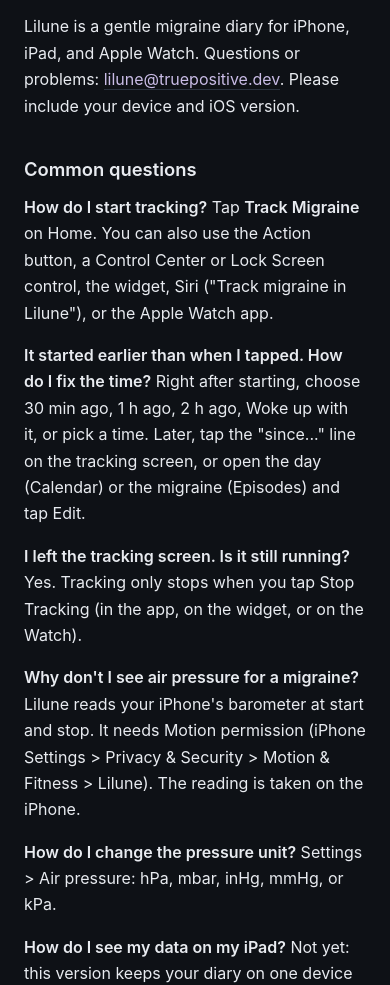
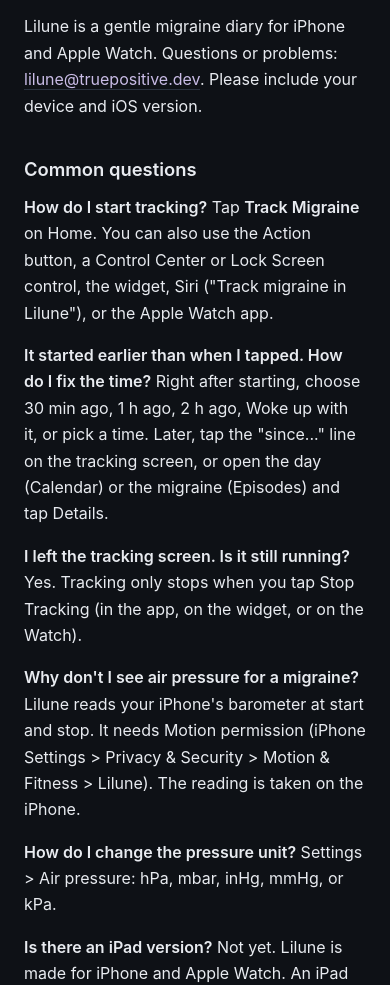
Before and after one commit to ds7n/truepositive.dev, a website: page lilune/support/index.html in a window 390 px wide. Shown: the part 124-1109 px from the top of the page. Drawn offline with Linux system fonts and the light colour scheme.

Commit message:
fix: Lilune is iPhone and Watch only; refresh support page (#8)
* fix: Lilune is iPhone and Apple Watch only for v1

* fix: regenerate Lilune support page ("Details", not "Edit")

Claude-Session: https://claude.ai/code/session_01BKKmfAgEu8cmWsJgx6yZuW

```diff
--- a/lilune/support/index.html
+++ b/lilune/support/index.html
@@ -41,14 +41,14 @@
   <main>
     <nav><a href="/">True Positive</a> / <a href="/lilune">Lilune</a></nav>
     <h1>Lilune Support</h1>
-    <p>Lilune is a gentle migraine diary for iPhone, iPad, and Apple Watch. Questions or problems: <a href="mailto:lilune@truepositive.dev">lilune@truepositive.dev</a>. Please include your device and iOS version.</p>
+    <p>Lilune is a gentle migraine diary for iPhone and Apple Watch. Questions or problems: <a href="mailto:lilune@truepositive.dev">lilune@truepositive.dev</a>. Please include your device and iOS version.</p>
     <h2>Common questions</h2>
     <p><strong>How do I start tracking?</strong> Tap <strong>Track Migraine</strong> on Home. You can also use the Action button, a Control Center or Lock Screen control, the widget, Siri (&quot;Track migraine in Lilune&quot;), or the Apple Watch app.</p>
-    <p><strong>It started earlier than when I tapped. How do I fix the time?</strong> Right after starting, choose 30 min ago, 1 h ago, 2 h ago, Woke up with it, or pick a time. Later, tap the &quot;since...&quot; line on the tracking screen, or open the day (Calendar) or the migraine (Episodes) and tap Edit.</p>
+    <p><strong>It started earlier than when I tapped. How do I fix the time?</strong> Right after starting, choose 30 min ago, 1 h ago, 2 h ago, Woke up with it, or pick a time. Later, tap the &quot;since...&quot; line on the tracking screen, or open the day (Calendar) or the migraine (Episodes) and tap Details.</p>
     <p><strong>I left the tracking screen. Is it still running?</strong> Yes. Tracking only stops when you tap Stop Tracking (in the app, on the widget, or on the Watch).</p>
     <p><strong>Why don&#x27;t I see air pressure for a migraine?</strong> Lilune reads your iPhone&#x27;s barometer at start and stop. It needs Motion permission (iPhone Settings &gt; Privacy &amp; Security &gt; Motion &amp; Fitness &gt; Lilune). The reading is taken on the iPhone.</p>
     <p><strong>How do I change the pressure unit?</strong> Settings &gt; Air pressure: hPa, mbar, inHg, mmHg, or kPa.</p>
-    <p><strong>How do I see my data on my iPad?</strong> Not yet: this version keeps your diary on one device and does not sync. Use Lilune on your iPhone (and Apple Watch). Your diary is included in your iPhone backup, so it moves to a new iPhone.</p>
+    <p><strong>Is there an iPad version?</strong> Not yet. Lilune is made for iPhone and Apple Watch. An iPad can run the iPhone app, but it keeps its own separate diary.</p>
     <p><strong>Sleep or Cycle turned itself off.</strong> Lilune could not read that data from Apple Health. Allow it in the Health app &gt; Sharing &gt; Apps &gt; Lilune, then switch it on again.</p>
     <p><strong>How do I share with my doctor?</strong> The report button (top right on Calendar or Episodes) makes a PDF for the last 30 or 90 days. Settings &gt; Export all data gives CSV files with everything.</p>
     <p><strong>How do I delete everything?</strong> Settings &gt; Delete all data.</p>
```
Also changed, not shown: index.html (+1 -1 lines), lilune/index.html (+2 -2 lines), lilune/privacy/index.html (+1 -1 lines).
